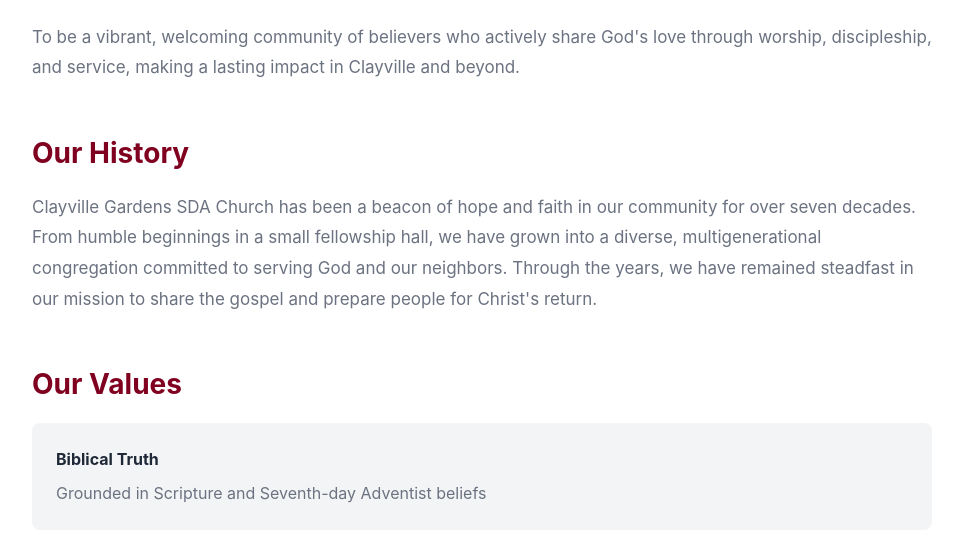
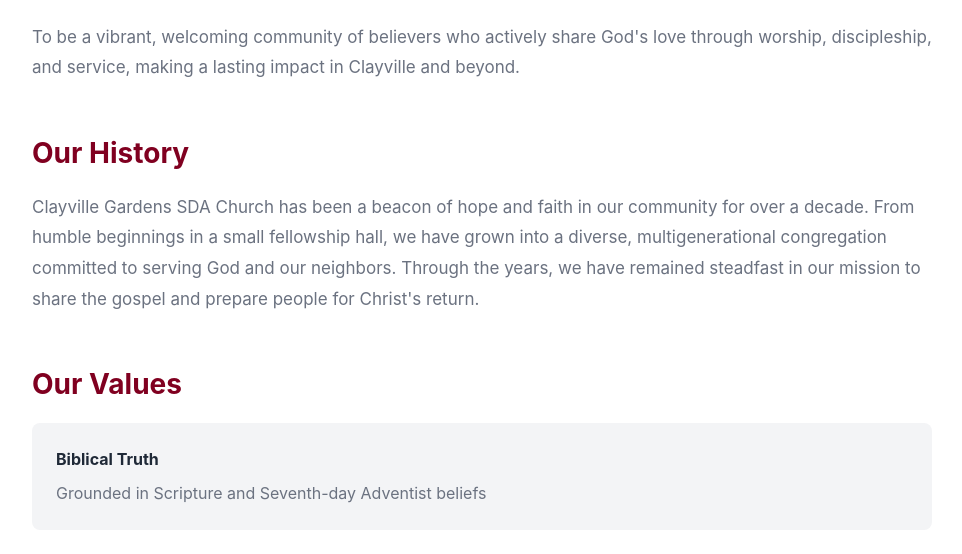
Before and after one commit to MisheckGalx/YouthConnectSDA, a Flask app: page /about in a window 1280 px wide. Shown: the part 1273-1827 px from the top of the page, without its empty margins (158-1120 px from the left). Run offline with Flask 3, Linux system fonts and the light colour scheme.

Commit message:
Update about.html

```diff
--- a/templates/about.html
+++ b/templates/about.html
@@ -35,7 +35,7 @@
             <h3 style="color: var(--maroon); margin-bottom: 1rem; font-size: 1.75rem;">Our History</h3>
             <p style="color: var(--gray); line-height: 1.8; font-size: 1.0625rem;">
                 Clayville Gardens SDA Church has been a beacon of hope and faith in our community
-                for over seven decades. From humble beginnings in a small fellowship hall, we have grown
+                for over a decade. From humble beginnings in a small fellowship hall, we have grown
                 into a diverse, multigenerational congregation committed to serving God and our neighbors.
                 Through the years, we have remained steadfast in our mission to share the gospel and
                 prepare people for Christ's return.
```
